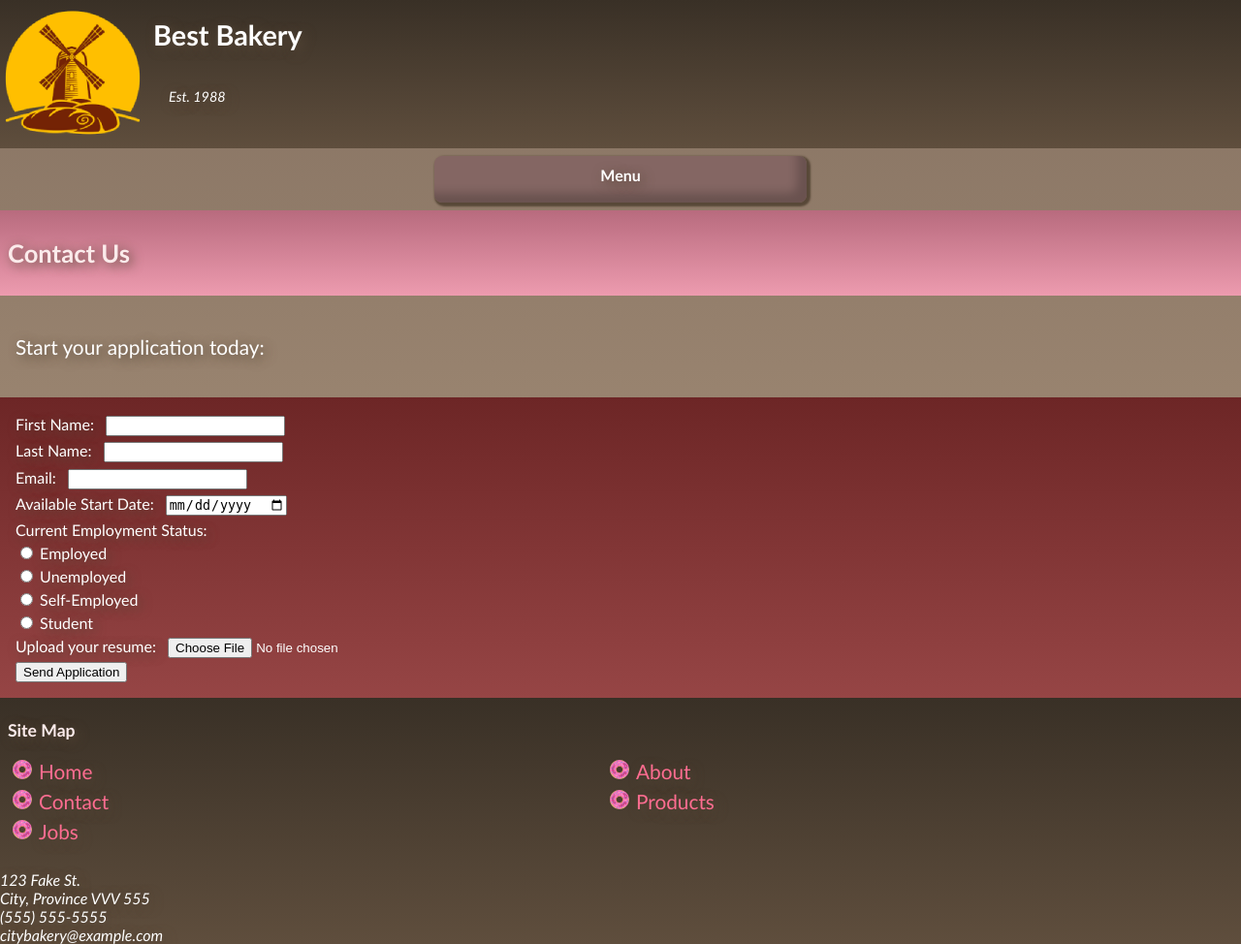
After one commit to ImpendingKataclysm/bakery_website, a Django app: template main_site/templates/jobs.html in a window 1280 px wide. The commit adds this page. Shown: the whole page at 97% size. Run offline with Django 3.2, Linux system fonts and the light colour scheme; the template is opened without the code that fills it, so the values that code supplies are empty.

Commit message:
Added a 'jobs' page with a job application form

```diff
--- a/main_site/static/css/main.css
+++ b/main_site/static/css/main.css
@@ -230,7 +230,7 @@ input[type="submit"]:active {
                 inset -5px -5px 7px rgb(245, 208, 216);
 }
 
-.comments {
+.card {
     background-image: linear-gradient(to bottom, rgb(109, 38, 38), rgb(150, 69, 69));
 }
 
--- a/main_site/templates/base.html
+++ b/main_site/templates/base.html
@@ -31,7 +31,7 @@
                     <a href="/products">Products</a>
                 </li>
                 <li>
-                    <a href="#">Jobs</a>
+                    <a href="/jobs">Jobs</a>
                 </li>
                 <li>
                     <a href="/contact">Contact</a>
@@ -49,7 +49,7 @@
                     <li><a href="/about">About</a></li>
                     <li><a href="/contact">Contact</a></li>
                     <li><a href="/products">Products</a></li>
-                    <li><a href="#">Jobs</a></li>
+                    <li><a href="/jobs">Jobs</a></li>
                 </ul>
             </section>
             <address>
--- a/main_site/templates/contact.html
+++ b/main_site/templates/contact.html
@@ -30,7 +30,7 @@
                 <li>Closed on statutory holidays.</li>
             </ul>
         </section>
-        <aside class="comments">
+        <aside class="comments card">
             <h3>We Want To Hear From You</h3>
             <p>
                 Please leave any questions or comments below.  If
--- /dev/null
+++ b/main_site/templates/jobs.html
@@ -0,0 +1,75 @@
+{% extends 'base.html' %}
+{% load static %}
+
+{% block title %}Best Bakery - Jobs{% endblock %}
+
+{% block content %}
+    <header>
+        <h2>Contact Us</h2>
+    </header>
+    <p>Start your application today:</p>
+    <div class="card">
+        <form method="post" enctype="multipart/form-data" class="input-form">
+            {% csrf_token %}
+            <div class="form-row">
+                <label for="first_name">First Name: </label>
+                <input type="text" id="first_name" name="first_name" required>
+            </div>
+            <div class="form-row">
+                <label for="last_name">Last Name: </label>
+                <input type="text" id="last_name" name="last_name" required>
+            </div>
+            <div class="form-row">
+                <label for="email">Email: </label>
+                <input type="email" id="email" name="email" required>
+            </div>
+            <div class="form-row">
+                <label for="start_date">Available Start Date: </label>
+                <input type="date" id="start_date" name="start_date" required>
+            </div>
+            <div class="form-row">
+                <label for="employment_status">Current Employment Status: </label>
+                <br>
+                <div id="employment_status">
+                    <div>
+                        <input type="radio" id="employed" value="employed" name="employment_status" required>
+                        <label for="employed">Employed</label>
+                    </div>
+                    <div>
+                        <input type="radio" id="unemployed" value="unemployed" name="employment_status" required>
+                        <label for="unemployed">Unemployed</label>
+                    </div>
+                    <div>
+                        <input type="radio" id="self-employed" value="self-employed" name="employment_status" required>
+                        <label for="self-employed">Self-Employed</label>
+                    </div>
+                    <div>
+                        <input type="radio" id="student" value="student" name="employment_status" required>
+                        <label for="student">Student</label>
+                    </div>
+                </div>
+            </div>
+            <div class="form-row">
+                <label for="resume">Upload your resume: </label>
+                <input type="file" id="resume" name="resume">
+            </div>
+            <button type="submit" class="submit-btn">Send Application</button>
+            {% if messages %}
+                    <ul class="messages">
+                        <div class="response_message">
+                        {% for message in messages %}
+                            <li {% if message.tags %}class="card {{ message.tags }}"{% endif %}>
+                                {{ message }}
+                                {% if message.tags == 'success'%}
+                                    <a class="response-btn" href="/">Home</a>
+                                {% elif message.tags == 'error' %}
+                                    <a class="response-btn" href="/careers">Try again</a>
+                                {% endif %}
+                            </li>
+                        {% endfor %}
+                        </div>
+                    </ul>
+            {% endif %}
+        </form>
+    </div>
+{% endblock %}
--- a/main_site/urls.py
+++ b/main_site/urls.py
@@ -6,5 +6,6 @@ urlpatterns = [
     path("", views.home, name="home"),
     path("about/", views.about, name="about"),
     path("contact/", views.contact, name="contact"),
-    path("products/", views.products, name="products")
+    path("products/", views.products, name="products"),
+    path("jobs/", views.jobs, name="jobs"),
 ]
```
Also changed, not shown: main_site/views.py (+9 -0 lines).
